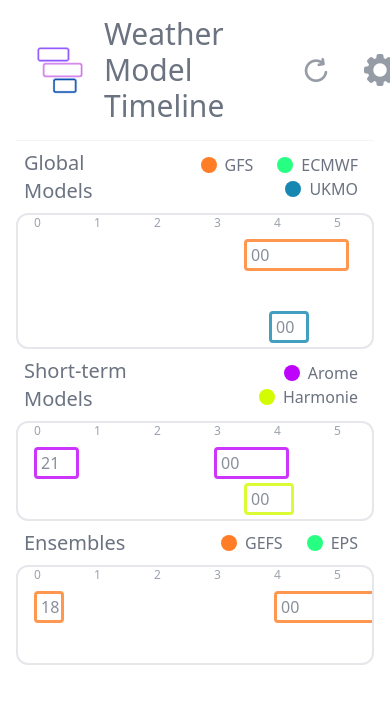
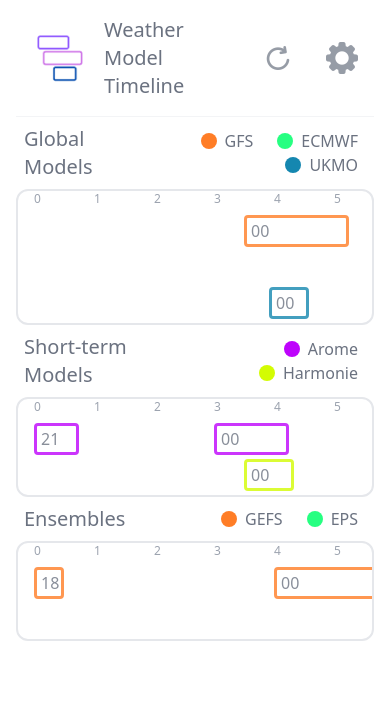
Before and after one commit to Tcumulus/model_timeline, a React (Create React App) app: page / in a window 390 px wide. Shown: the top 704 px of the page. Built offline with nearby package versions, Linux system fonts and the light colour scheme.

Commit message:
Header fix for small screens

```diff
--- a/src/components/Header.tsx
+++ b/src/components/Header.tsx
@@ -31,7 +31,7 @@
       <div className="flex flex-row w-full justify-between items-center my-4">
         <div className="flex flex-row items-center">
           <img src={logo} className="ml-4 h-14 w-14" />
-          <h1 className="ml-4 text-3xl">Weather Model Timeline</h1>
+          <h1 className="ml-4 text-xl w-20 sm:w-full sm:text-3xl">Weather Model Timeline</h1>
         </div>
         <div className="flex flex-row items-center">
           {
```
